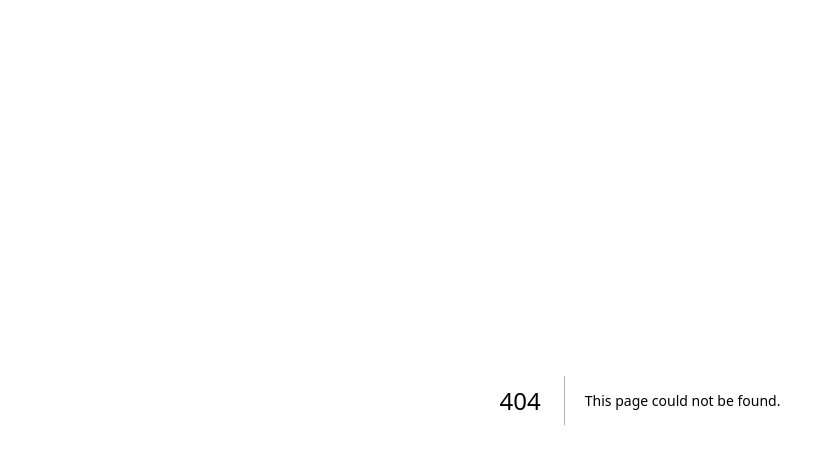
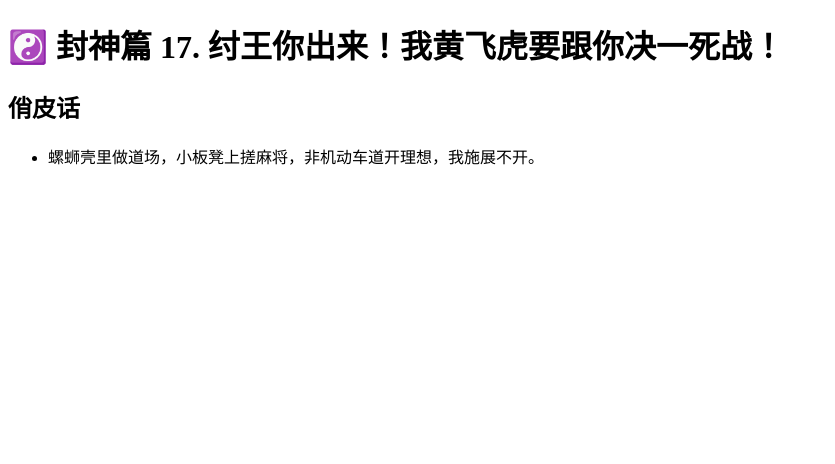
Before and after one commit to eddiehe99/bannatienet, a Next.js app: page /the-investiture-of-the-gods/yin-yang-17 in a window 1280 px wide. Before the commit this address had no page. Shown: the top 464 px of the page, without its empty margins (0-835 px from the left). Built offline with nearby package versions, Linux system fonts and the light colour scheme.

Commit message:
feat: add the investiture of the gods No. 17

```diff
--- a/src/pages/the-investiture-of-the-gods/_meta.js
+++ b/src/pages/the-investiture-of-the-gods/_meta.js
@@ -1,6 +1,7 @@
 /* eslint-disable prettier/prettier */
 /* eslint-disable import/no-anonymous-default-export */
 export default {
+    'yin-yang-17': '☯️ 17',
     'yin-yang-16': '☯️ 16',
     'yin-yang-15': '☯️ 15',
     'yin-yang-12': '☯️ 12',
--- /dev/null
+++ b/src/pages/the-investiture-of-the-gods/yin-yang-17.mdx
@@ -0,0 +1,5 @@
+# ☯️ 封神篇 17. 纣王你出来！我黄飞虎要跟你决一死战！
+
+## 俏皮话
+
+- 螺蛳壳里做道场，小板凳上搓麻将，非机动车道开理想，我施展不开。
```
